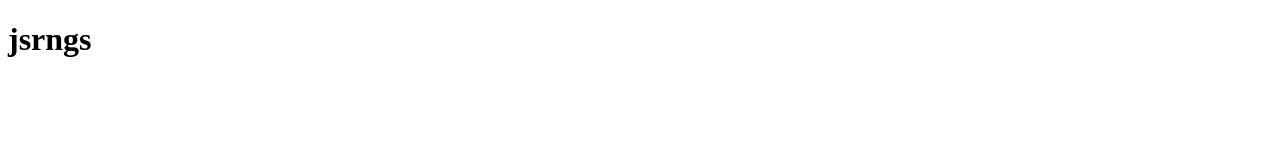
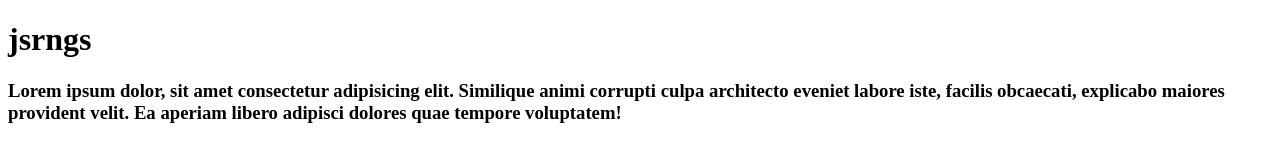
Before and after one commit to oktaviaramadani15100/latihan_hal1, a plain HTML site: page index.html in a window 1280 px wide. Drawn offline with Linux system fonts and the light colour scheme.

Commit message:
tambah h3

```diff
--- a/index.html
+++ b/index.html
@@ -8,5 +8,8 @@
 </head>
 <body>
     <h1>jsrngs</h1>
+
+
+    <h3>Lorem ipsum dolor, sit amet consectetur adipisicing elit. Similique animi corrupti culpa architecto eveniet labore iste, facilis obcaecati, explicabo maiores provident velit. Ea aperiam libero adipisci dolores quae tempore voluptatem!</h3>
 </body>
 </html>
```
